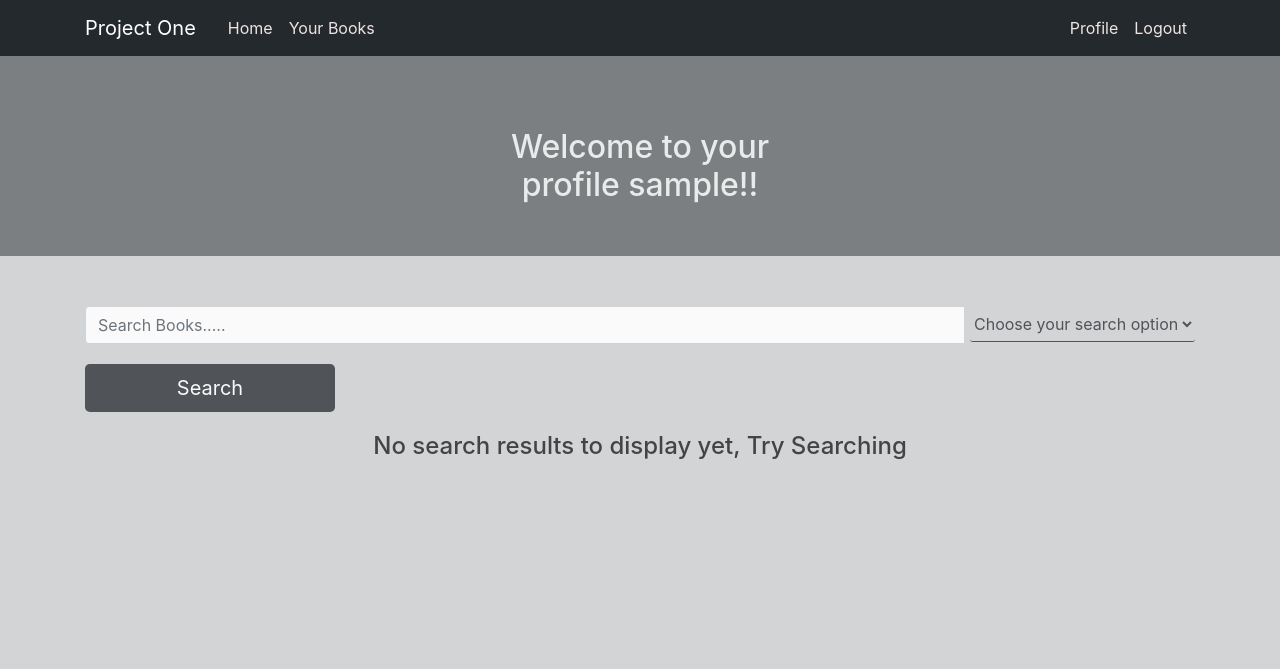
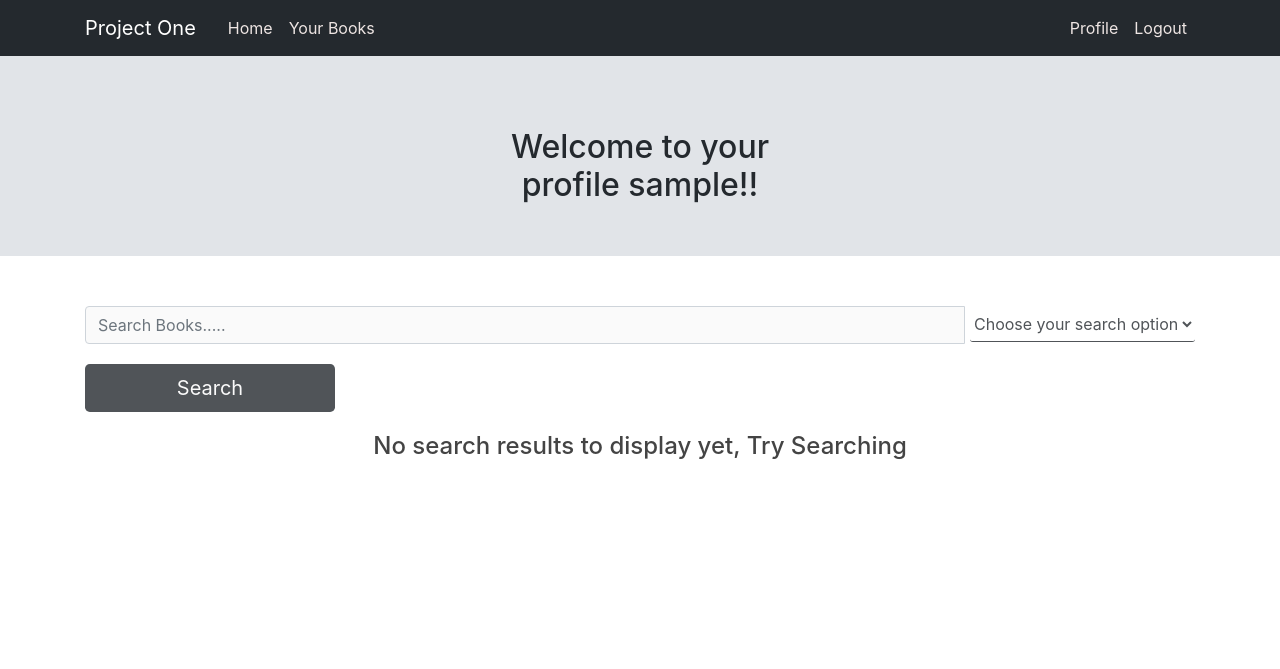
Before and after one commit to Rohit-1997/Wp-Project-1, a Flask app: page /profile in a window 1280 px wide. Shown: the top 669 px of the page. Run offline with Flask 2, Linux system fonts and the light colour scheme; the visitor is signed in with stand-in values (Sample User, id 1); tables that the repository leaves empty hold one stand-in row (values such as "Sample post"); some libraries are stand-ins or nearby versions.

Commit message:
Made changes to the UI color combination

```diff
--- a/project-one/static/profile.css
+++ b/project-one/static/profile.css
@@ -1,5 +1,5 @@
 body {
-  background: #d3d4d5;
+  background: #ffffff;
   color: #333333;
 }
 
@@ -25,14 +25,13 @@ h1, h2, h3, h4, h5, h6 {
 
 .welcome-section {
   padding: 10%;
-  background: #7c7f82;
+  background: #e1e4e8;
   width: 100%;
   height: 5px;
-  color: #e9eaea;
 }
 
 .welcome-section h2 {
-    color: #e9eaea;
+    color: #24292e;
 }
 
 .search-section {
--- a/project-one/templates/profile_base.html
+++ b/project-one/templates/profile_base.html
@@ -50,6 +50,7 @@
         {% endfor %}
         {% endif %}
       {% endwith %}
+
       {% block content %}{% endblock %}
 
 
```
